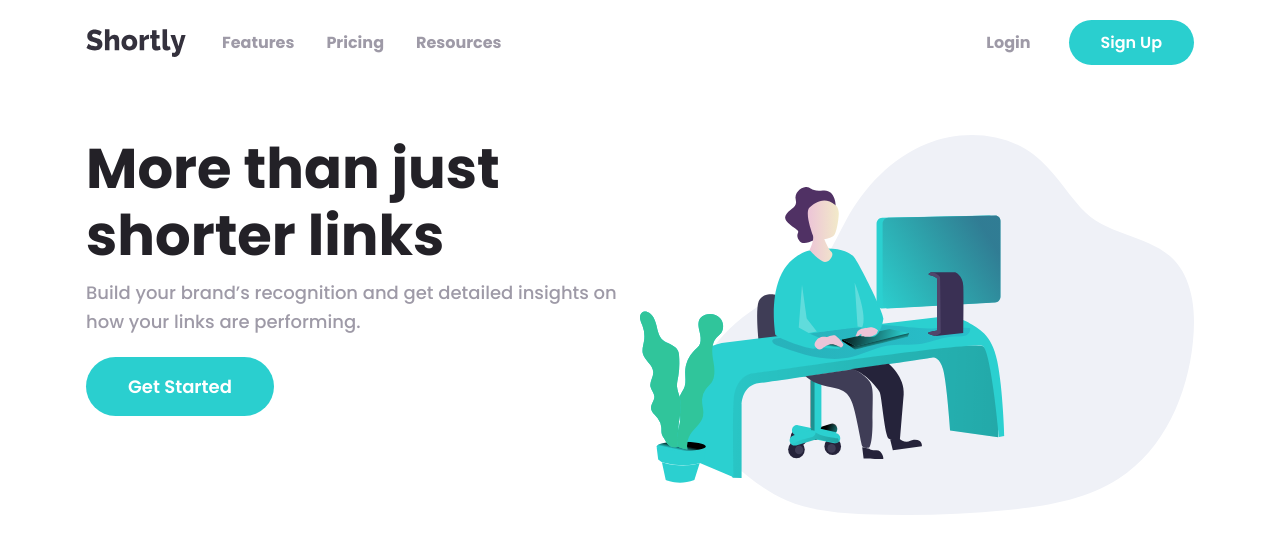
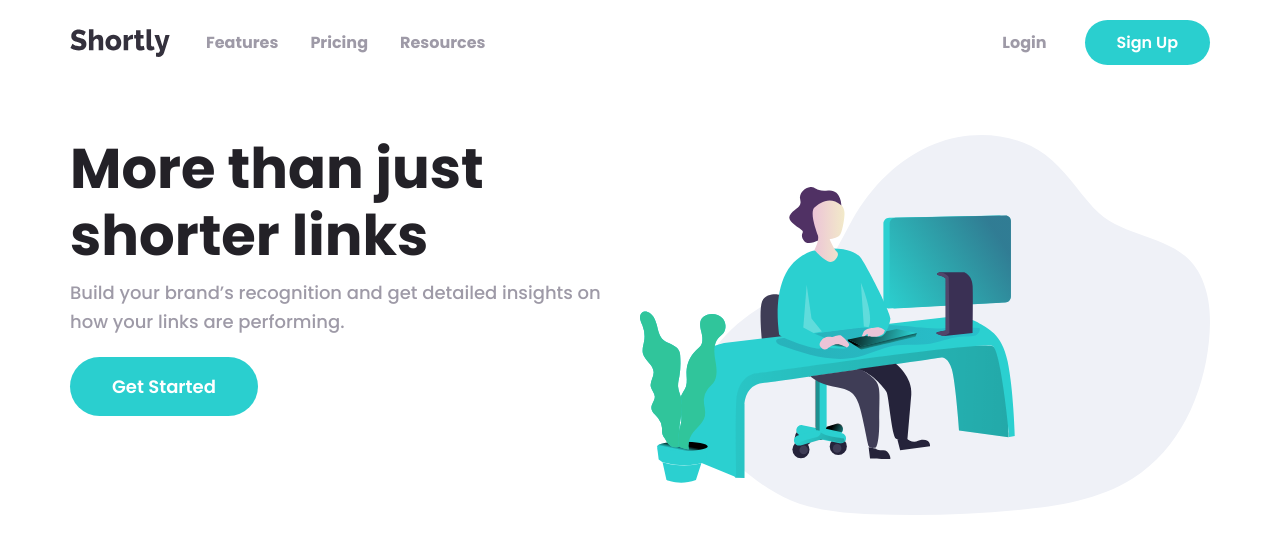
Before and after one commit to YachuJoshi/URL-Shortening-App, a Next.js app: page / in a window 1280 px wide. Shown: the top 554 px of the page. Built offline with nearby package versions, Linux system fonts and the light colour scheme.

Commit message:
Spacing adjustments

```diff
--- a/src/components/Hero.module.scss
+++ b/src/components/Hero.module.scss
@@ -8,6 +8,10 @@
   @include media-breakpoint-up(md) {
     flex-flow: row;
     margin-top: 50px;
+  }
+
+  @include media-breakpoint-up(xl) {
+    padding: 0;
   }
 }
 
--- a/src/components/NavBar.module.scss
+++ b/src/components/NavBar.module.scss
@@ -2,6 +2,10 @@
 
 .NavBar {
   padding: 20px 16px;
+
+  @include media-breakpoint-up(xl) {
+    padding: 20px 0;
+  }
 
   .Container {
     display: flex;
```
